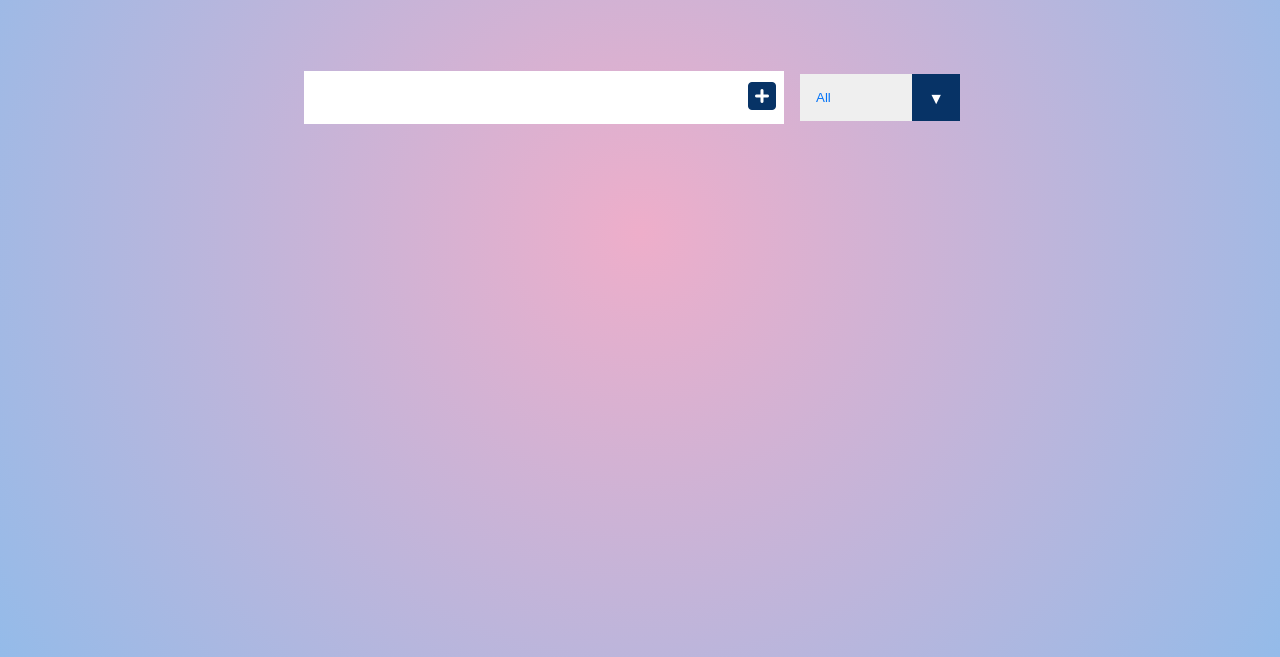
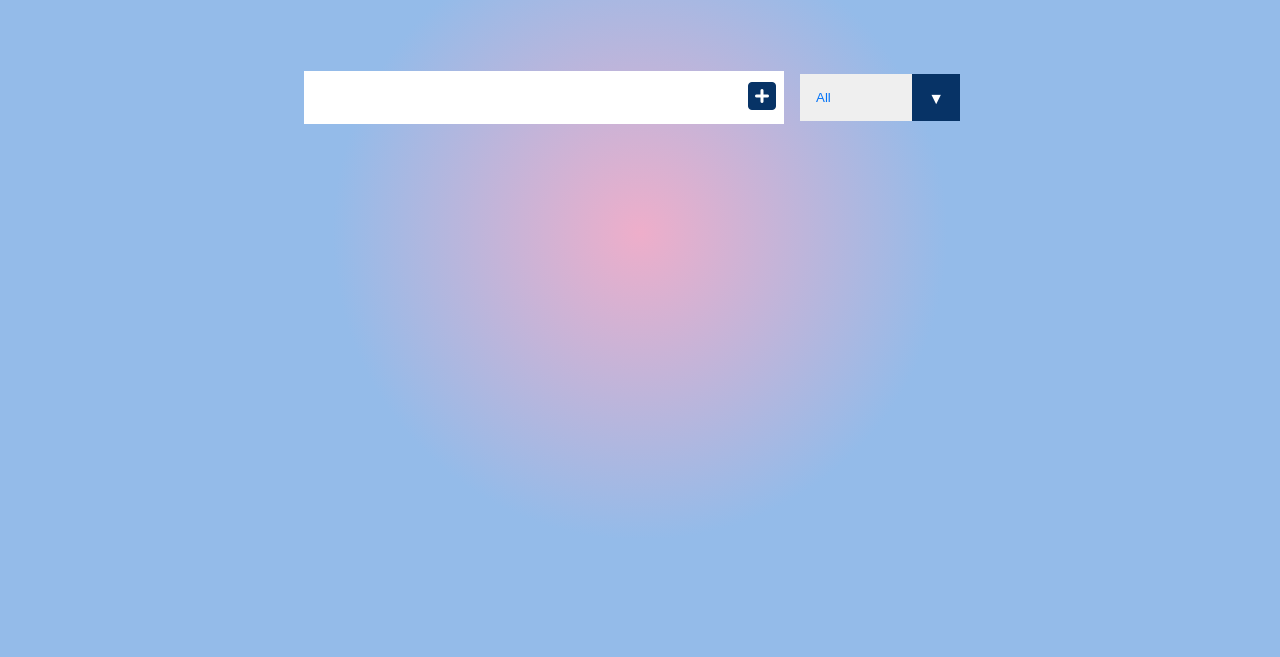
Before and after one commit to YohanBZ/ToDo-List, a plain HTML site: page index.html in a window 1280 px wide. Shown: the part 191-848 px from the top of the page. Drawn offline with Linux system fonts and the light colour scheme; a web font is replaced by a local one.

Commit message:
newBackground

```diff
--- a/style.css
+++ b/style.css
@@ -5,7 +5,11 @@
 }
 
 body {
-   background-image:radial-gradient(circle, rgba(238,174,202,1) 0%, rgba(148,187,233,1) 100%);
+  background-image: radial-gradient(
+    circle,
+    rgba(238, 174, 202, 1) 0%,
+    rgba(148, 187, 233, 1) 40%
+  );
   color: white;
   min-height: 100vh;
 }
@@ -127,9 +131,9 @@ select {
 }
 
 .select::after {
-  content: "\25BC";
+  content: '\25BC';
   position: absolute;
-  background:#073366;
+  background: #073366;
   top: 0;
   right: 0;
   padding: 1rem;
```
Lines whose indentation alone changed are shown as unchanged.
